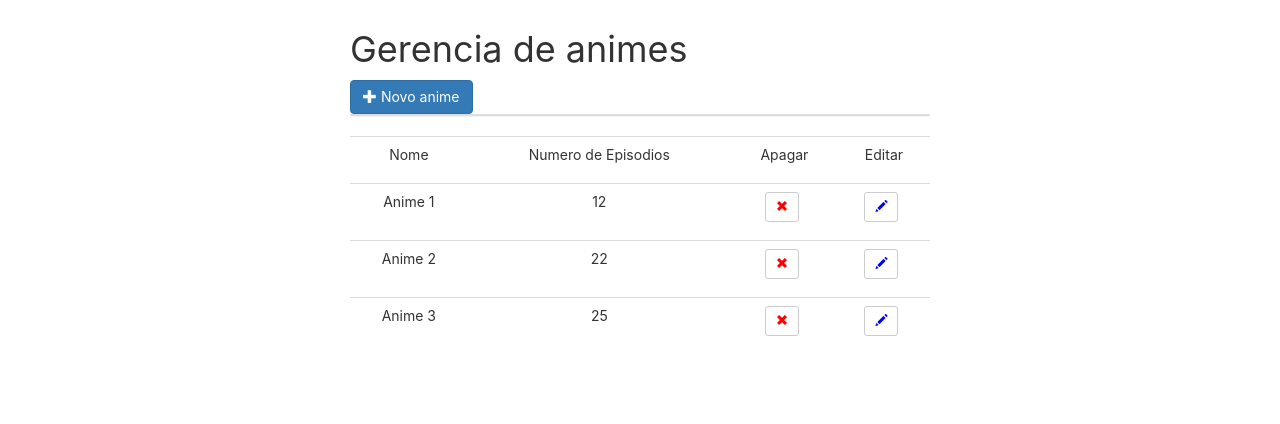
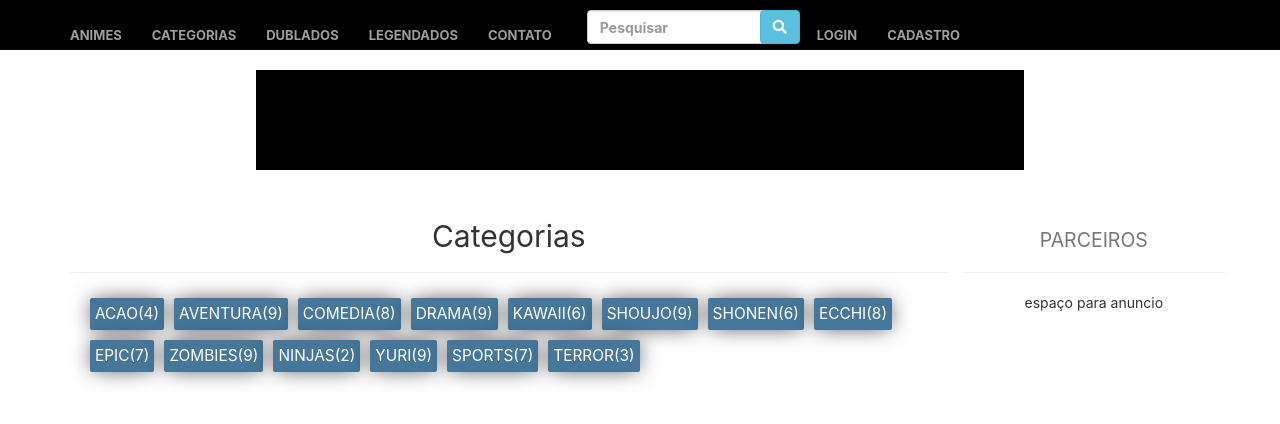
Before and after one commit to viniciuslacerda0/Frontend-Es, a React (Create React App) app: page / in a window 1280 px wide. Shown: the top 424 px of the page. Built offline with nearby package versions, Linux system fonts and the light colour scheme; no server answers.

Commit message:
criando boxes de categorias

```diff
--- a/src/App.js
+++ b/src/App.js
@@ -4,6 +4,7 @@ import FrontPage from './components/FrontPage/FrontPage'
 import Manage from './components/Manage/Manage';
 import Upload from './components/Upload/Upload'
 import WatchingPage from './components/WatchingPage/WatchingPage';
+import GenresPage from './components/GenresPage/GenresPage'
 
 const URL = 'url do api';
 
@@ -46,7 +47,7 @@ class App extends Component {
   render() {
     return(
               <div className="App">
-                    <FrontPage/>
+                    <GenresPage/>
               </div>
             );
   }
--- /dev/null
+++ b/src/components/GenresPage/GenresPage.css
@@ -0,0 +1,16 @@
+.genreBox {
+
+    border: 5px solid #467699;
+    margin: 5px;
+	border-radius: 2px;
+	display: inline;
+	float: left;
+
+	-webkit-box-shadow: 0px 0px 21px -3px rgba(0,0,0,0.75);
+	-moz-box-shadow: 0px 0px 21px -3px rgba(0,0,0,0.75);
+	box-shadow: 0px 0px 21px -3px rgba(0,0,0,0.75);
+
+	font-size: 1.1em;
+	background-color: #467699;
+	color: white;
+}
--- /dev/null
+++ b/src/components/GenresPage/GenresPage.js
@@ -0,0 +1,57 @@
+import React from 'react';
+import PageHeader from '../Template/PageHeader';
+import Propaganda from '../Template/Propaganda';
+import Topo from '../Template/Topo';
+import {Grid, Col, Row} from 'react-bootstrap';
+import './GenresPage.css';
+
+export default class GenresPage extends React.Component {
+
+	constructor(props) {
+		super(props);
+		this.state = {
+			genres : [
+				{nome: "acao", animes:['1', '2', '3', '4'], len: 4},
+				{nome: "aventura", animes: ['2', '3', '7', '10', '11', '14', '20', '21', '50'], len: 9},
+				{nome: "comedia", animes: ['2', '3', '7', '10', '14', '20', '21', '50'], len: 8},
+				{nome: "drama", animes: ['2', '3', '7', '10', '11', '14', '20', '21', '50'], len: 9},
+				{nome: "kawaii", animes: ['2', '3', '7', '10', '11', '14'], len: 6},
+				{nome: "shoujo", animes: ['2', '3', '7', '10', '11', '14', '20', '21', '50'], len: 9},
+				{nome: "shonen", animes: ['2', '3', '14', '20', '21', '50'], len: 6},
+				{nome: "ecchi", animes: ['2', '3', '7', '10', '11', '14', '20', '21'], len: 8},
+				{nome: "epic", animes: ['2', '3', '7', '10', '11', '14', '20'], len: 7},
+				{nome: "zombies", animes: ['2', '3', '7', '10', '11', '14', '20', '21', '50'], len: 9},
+				{nome: "ninjas", animes: ['2', '50'], len: 2},
+				{nome: "yuri", anime: ['2', '3', '7', '10', '11', '14', '20', '21', '50'], len: 9},
+				{nome: "sports", animes: ['2', '3', '7', '10', '11', '14', '50'], len: 7},
+				{nome: "terror", animes: ['2', '3', '7'], len: 3},
+			]
+		}
+	}
+
+	render() {
+		return(
+			<div>
+				<Topo/>
+				<Propaganda/>
+				<div className='container todo'>
+					<Grid >
+					<Col md={9}>
+						<Row>
+							<PageHeader name="Categorias"/>
+						</Row>
+							{this.state.genres.map(a => <a className="genreBox"> {a.nome.toUpperCase()}({a.len}) </a>)}
+					</Col>
+					<Col md={3}>
+						<PageHeader small='PARCEIROS'/>
+						espaço para anuncio
+					</Col>
+				</Grid>
+				</div>
+
+			</div>
+		)
+	}
+
+
+}
--- a/src/index.js
+++ b/src/index.js
@@ -6,4 +6,4 @@ import Manage from './components/Manage/Manage';
 import App from './App';
 import * as serviceWorker from './serviceWorker';
 
-ReactDOM.render(<Manage/>, document.getElementById('app'));
+ReactDOM.render(<App/>, document.getElementById('app'));
```
